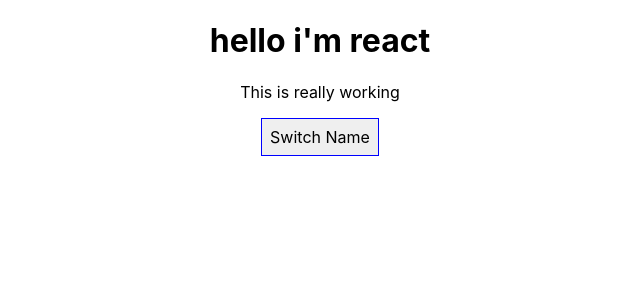
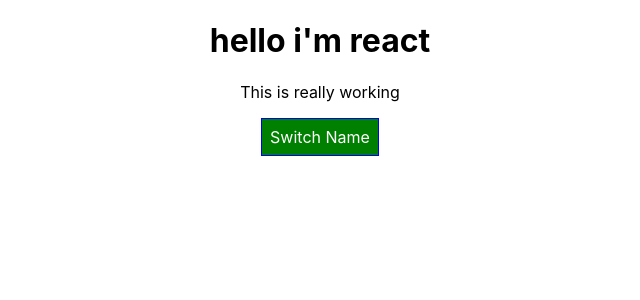
Before and after one commit to talhabutt1996/React, a React (Create React App) app: page / in a window 1280 px wide. Shown: the top 300 px of the page, without its empty margins (320-960 px from the left). Built offline with nearby package versions, Linux system fonts and the light colour scheme.

Commit message:
dynamic styling

```diff
--- a/src/App.js
+++ b/src/App.js
@@ -45,8 +45,9 @@ class App extends Component {
   }
   render() {
     const style = {
-      backGroundColor: 'white',
+      backgroundColor: 'green',
       font: 'inherit',
+      color: "white",
       border: '1px solid blue',
       padding: '8px',
       cursor: 'pointer'
@@ -67,6 +68,7 @@ class App extends Component {
           })}
         </div>
       )
+      style.backgroundColor = "red"
     }
     return (
       <div className='App'>
```
